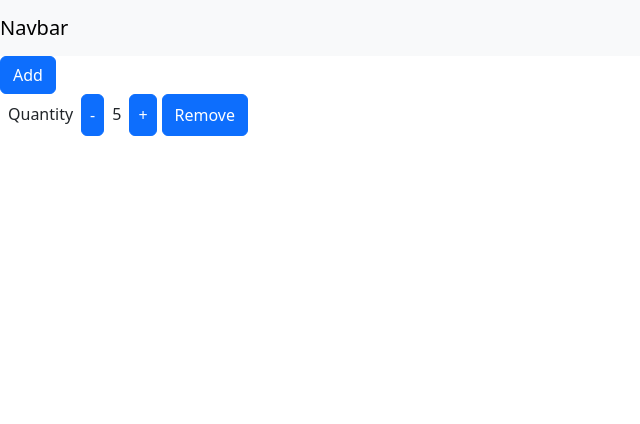
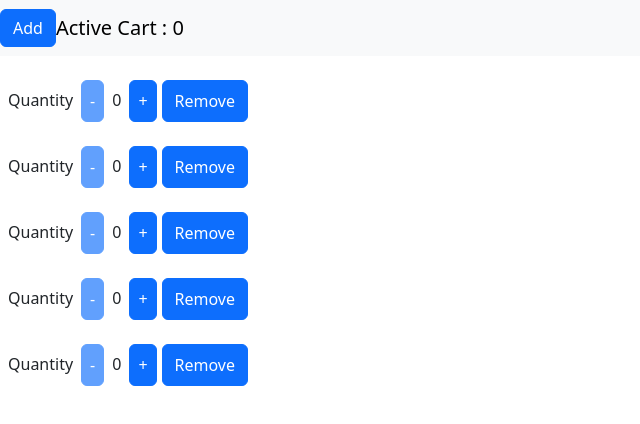
Before and after one commit to rds8rds/my-app, a React (Create React App) app: page / in a window 1280 px wide. Shown: the top 424 px of the page, without its empty margins (0-640 px from the left). Built offline with nearby package versions, Linux system fonts and the light colour scheme.

Commit message:
homework project on class 13

```diff
--- a/src/App.js
+++ b/src/App.js
@@ -6,8 +6,8 @@ import Navbar from "./components/navbar.component";
 
 class App extends Component {
   state = {
-    counters: [1, 2, 3, 4],
-    handleCounters: [1],
+    handleCounters: [1, 2, 3, 4, 5],
+    activeCart: 0,
   };
   handleRemove = () => {
     const counters = [...this.state.handleCounters];
@@ -21,20 +21,36 @@ class App extends Component {
     this.setState({ handleCounters: counters });
   };
 
+  counter = () => {
+    return this.state.handleCounters.length;
+  };
+
+  activeCartInc = () => {
+    const curr = this.state.activeCart;
+    this.setState({ activeCart: curr + 1 });
+    console.log(this.state.activeCart);
+  };
+
+  activeCartDec = () => {
+    const curr = this.state.activeCart;
+    this.setState({ activeCart: curr - 1 });
+    console.log(this.state.activeCart);
+  };
+
   render() {
     return (
       // <> react fragment
       <>
-        <Navbar />
-        <button onClick={this.handleAdd} className="btn btn-primary">
-          {" "}
-          Add{" "}
-        </button>
-
+        <Navbar handleAdd={this.handleAdd} activeCart={this.state.activeCart} />
         {this.state.handleCounters.map((counter, index) => (
           <>
             <br />
-            <Counter onRemove={this.handleRemove} key={index} />
+            <Counter
+              onRemove={this.handleRemove}
+              key={index}
+              activeCartInc={this.activeCartInc}
+              activeCartDec={this.activeCartDec}
+            />
           </>
         ))}
 
--- a/src/components/counter.component.js
+++ b/src/components/counter.component.js
@@ -2,7 +2,7 @@ import React, { Component } from "react";
 
 class Counter extends Component {
   state = {
-    count: 5,
+    count: 0,
   };
 
   handleDecrement = () => {
@@ -23,6 +23,12 @@ class Counter extends Component {
     }
   };
 
+  handleClick = (param1, param2, flag) => {
+    param1();
+    if (flag && this.state.count == 0) param2();
+    else if (!flag && this.state.count == 1) param2();
+  };
+
   render() {
     return (
       <div className="d-flex flex-row">
@@ -30,12 +36,27 @@ class Counter extends Component {
         <button
           disabled={this.disableDecresebutton()} /* full function passing  */
           className="p-2 btn btn-primary"
-          onClick={this.handleDecrement}
+          onClick={() =>
+            this.handleClick(
+              this.handleDecrement,
+              this.props.activeCartDec,
+              false
+            )
+          }
         >
           -
         </button>
         <span className="p-2"> {this.state.count} </span>
-        <button className="p-2 btn btn-primary" onClick={this.handleIncrement}>
+        <button
+          className="p-2 btn btn-primary"
+          onClick={() =>
+            this.handleClick(
+              this.handleIncrement,
+              this.props.activeCartInc,
+              true
+            )
+          }
+        >
           +
         </button>
         <button
--- a/src/components/navbar.component.js
+++ b/src/components/navbar.component.js
@@ -5,7 +5,11 @@ class Navbar extends Component {
   render() {
     return (
       <nav className="navbar navbar-expand-lg navbar-light bg-light">
-        <a className="navbar-brand">Navbar</a>
+        <button onClick={this.props.handleAdd} className="btn btn-primary">
+          {" "}
+          Add{" "}
+        </button>
+        <a className="navbar-brand">Active Cart : {this.props.activeCart}</a>
       </nav>
     );
   }
--- a/src/index.css
+++ /dev/null
@@ -1,13 +0,0 @@
-body {
-  margin: 0;
-  font-family: -apple-system, BlinkMacSystemFont, 'Segoe UI', 'Roboto', 'Oxygen',
-    'Ubuntu', 'Cantarell', 'Fira Sans', 'Droid Sans', 'Helvetica Neue',
-    sans-serif;
-  -webkit-font-smoothing: antialiased;
-  -moz-osx-font-smoothing: grayscale;
-}
-
-code {
-  font-family: source-code-pro, Menlo, Monaco, Consolas, 'Courier New',
-    monospace;
-}
--- a/src/index.js
+++ b/src/index.js
@@ -1,6 +1,5 @@
 import React from "react";
 import ReactDOM from "react-dom/client";
-import "./index.css";
 import App from "./App";
 import "bootstrap/dist/css/bootstrap.min.css";
 
```
Also changed, not shown: src/reportWebVitals.js (deleted, +0 -13 lines), src/setupTests.js (deleted, +0 -5 lines), src/logo.svg (deleted), 1 other file (tests, documents, lock files or other folders).
